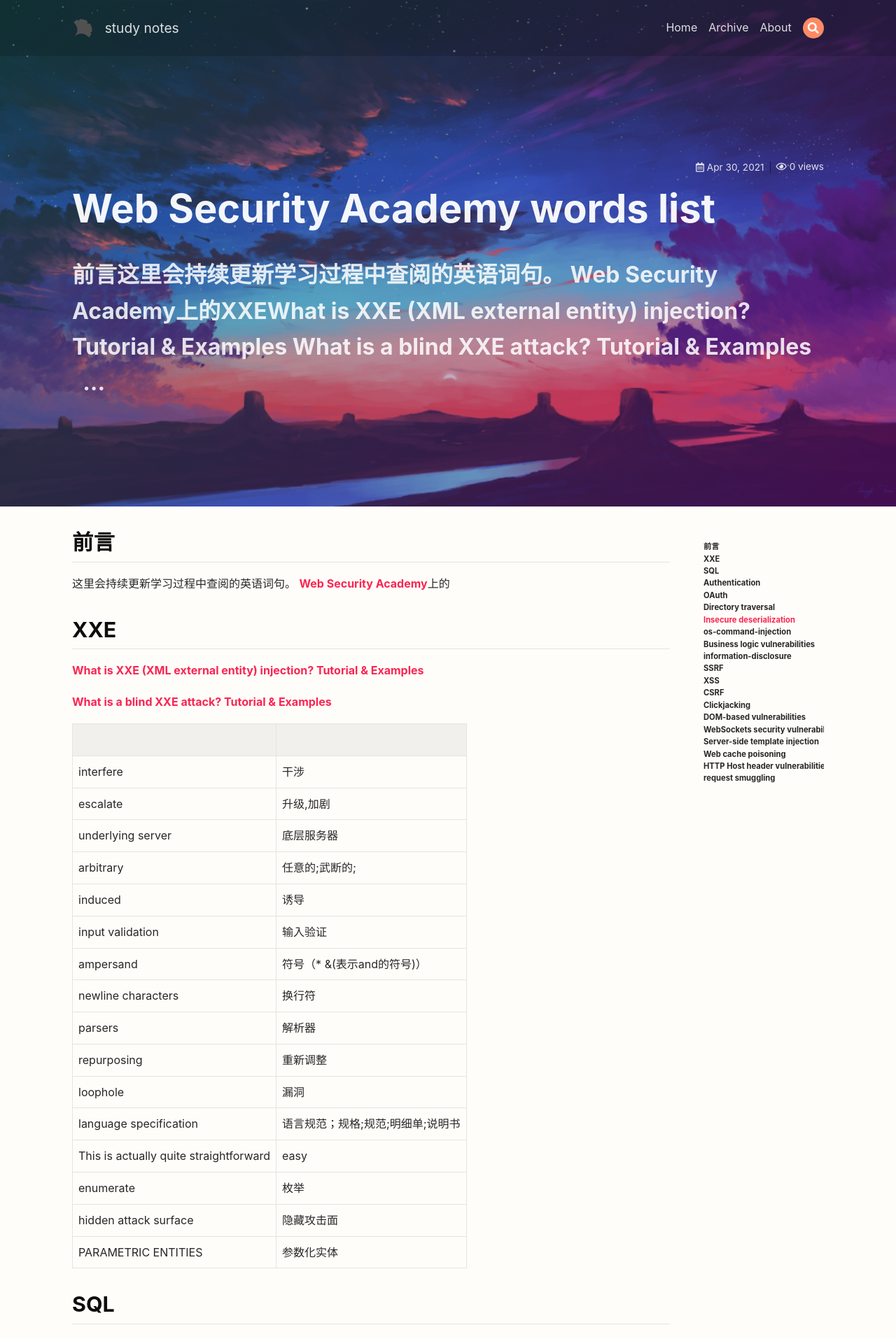
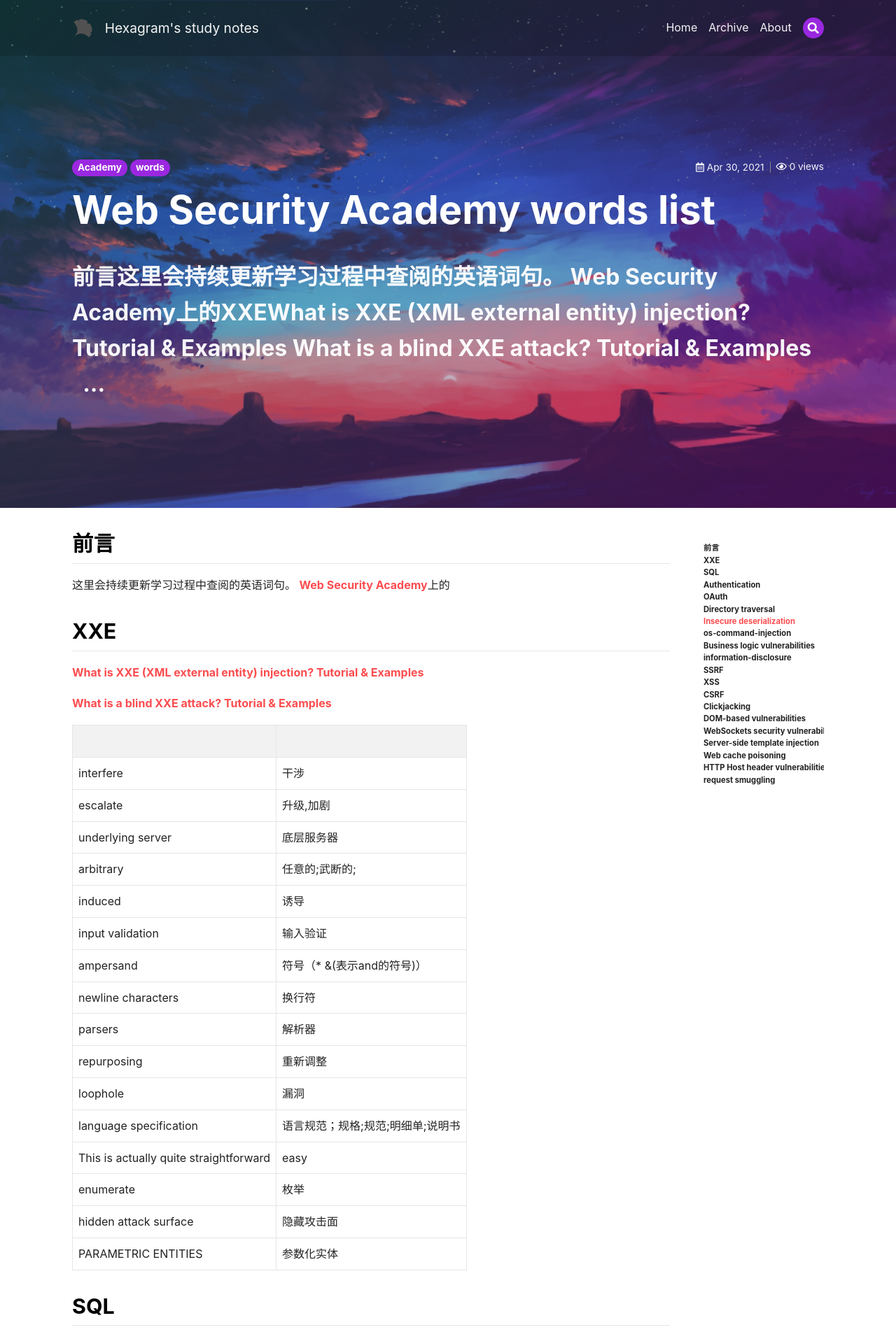
Before and after one commit to phisabella/phisabella.github.io, a Jekyll site: the page built from _posts/2021-04-30-Web-Security-Academy-words-list.markdown, in a window 1280 px wide. Shown: the top 1914 px of the page at 70% size. Built offline with Jekyll 4.4.1, drawn with Linux system fonts in a browser that asks for light colours; nearby versions of some CDN libraries; comment, search, counter and statistics services are not loaded; some of the changed text lies outside the part shown.

Commit message:
layout update
layout update

```diff
--- a/_config.yml
+++ b/_config.yml
@@ -20,11 +20,11 @@
 
 ## => Site Settings
 ##############################
-text_skin: orange # "default" (default), "dark", "forest", "ocean", "chocolate", "orange"
+text_skin: default # "default" (default), "dark", "forest", "ocean", "chocolate", "orange"
 highlight_theme: tomorrow-night # "default" (default), "tomorrow", "tomorrow-night", "tomorrow-night-eighties", "tomorrow-night-blue", "tomorrow-night-bright"
 url     : # the base hostname & protocol for your site e.g. https://www.someone.com
 baseurl : # does not include hostname
-title   : study notes
+title   : Hexagram's study notes
 description: > # this means to ignore newlines until "Language & timezone"
   a place for my study notes
 
--- a/_posts/2021-04-30-SQL-Injection-Web-Security-Academy-1-.markdown
+++ b/_posts/2021-04-30-SQL-Injection-Web-Security-Academy-1-.markdown
@@ -3,6 +3,9 @@ layout: article
 title: SQL injection--Web Security Academy 1
 mathjax: true
 key: a00002
+tag:
+- Academy
+- SQLi
 mode: immersive
 header:
   theme: dark
--- a/_posts/2021-04-30-Web-Security-Academy-words-list.markdown
+++ b/_posts/2021-04-30-Web-Security-Academy-words-list.markdown
@@ -3,6 +3,9 @@ layout: article
 title: Web Security Academy words list
 mathjax: true
 key: a00003
+tag:
+- Academy
+- words
 mode: immersive
 header:
   theme: dark
--- a/_posts/2021-05-15-first-article.markdown
+++ b/_posts/2021-05-15-first-article.markdown
@@ -3,6 +3,8 @@ layout: article
 title: first test article
 mathjax: true
 key: a00001
+tag:
+- Test
 mode: immersive
 header:
   theme: dark
--- a/_sass/skins/_default.scss
+++ b/_sass/skins/_default.scss
@@ -2,6 +2,8 @@
 // Skin: Default
 // Author: Tian Qi
 // Email: kitian616@outlook.com
+//
+// Modified:Hexagram
 ///
 
 // main colors
@@ -11,8 +13,8 @@ $text-color-1:     #fff;
 $main-color-2:     #fca24d;
 $text-color-2:     #fff;
 
-$main-color-3:     #f2f2f2;
-$text-color-3:     #333;
+$main-color-3: #9a28e0;
+$text-color-3: #ffffff;
 
 $main-color-theme-light: rgba(#000, .9);
 $main-color-theme-dark:  rgba(#fff, .9);
@@ -36,11 +38,11 @@ $text-color-l:     $text-color-theme-light-l;
 $text-background-color: rgba(#000, .05);
 
 // header and footer colors
-$header-text-color: $text-color-3;
-$header-background: $main-color-3;
+$header-text-color:  #333;
+$header-background: #f2f2f2;
 
-$footer-text-color: $text-color-3;
-$footer-background: $main-color-3;
+$footer-text-color:  #333;
+$footer-background: #f2f2f2;
 
 // border and shadow colors
 $border-color:     mix(#000, $background-color, 20%);
```
Also changed, not shown: about.md (+2 -6 lines).
